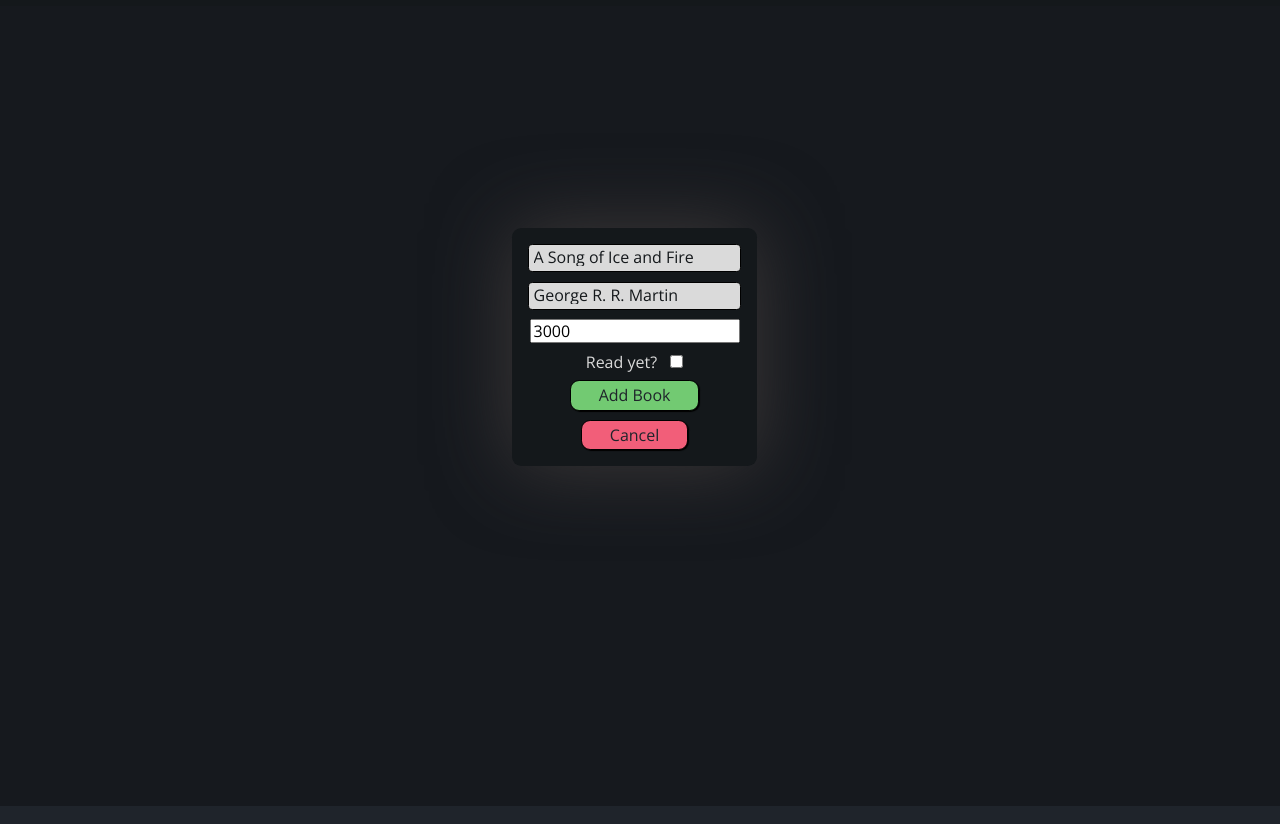
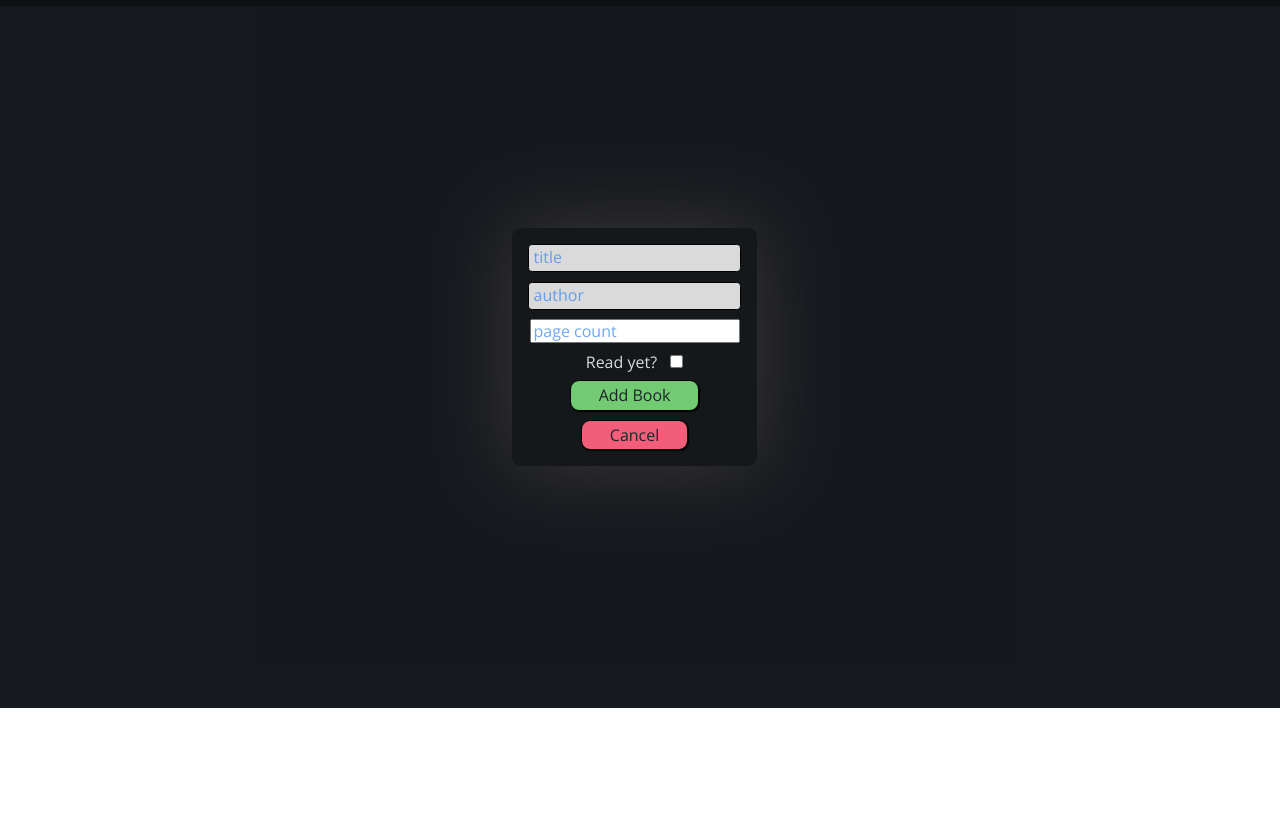
Before and after one commit to zemownkee/library, a website: page index.html in a window 1280 px wide. Both pictures are taken after a click on the button "+ New Book". Shown: the part 92-916 px from the top of the page. After the commit the page ends 800 px from the top, so only its background shows below. Drawn offline with nearby package versions, Linux system fonts and the light colour scheme.

Commit message:
Fix modal behavior

```diff
--- a/index.html
+++ b/index.html
@@ -17,26 +17,13 @@
       <div class="card-container"></div>
       <div class="modal disabled">
         <form id="form">
-          <input
-            type="text"
-            name="title"
-            id="title"
-            placeholder="title"
-            value="A Song of Ice and Fire"
-          />
-          <input
-            type="text"
-            name="author"
-            id="author"
-            placeholder="author"
-            value="George R. R. Martin"
-          />
+          <input type="text" name="title" id="title" placeholder="title" />
+          <input type="text" name="author" id="author" placeholder="author" />
           <input
             type="number"
             name="page-ct"
             id="page-ct"
             placeholder="page count"
-            value="3000"
           />
           <label for="is-read"
             >Read yet? <input type="checkbox" name="is-read" id="is-read"
--- a/script.js
+++ b/script.js
@@ -137,4 +137,8 @@
 // event listeners
 newBookButton.addEventListener("click", openModal);
 closeButton.addEventListener("click", closeModal);
-submitNew.addEventListener("click", addBookToLibrary);
+submitNew.addEventListener("click", (e) => {
+  addBookToLibrary(e);
+  form.reset();
+  closeModal();
+});
--- a/style.css
+++ b/style.css
@@ -19,8 +19,9 @@
 }
 
 .darken {
-  position: relative;
-  /* top: -1.5rem; */
+  position: fixed;
+  top: 0;
+  left: 0;
   z-index: 2;
   width: 100vw;
   height: 100vh;
```
